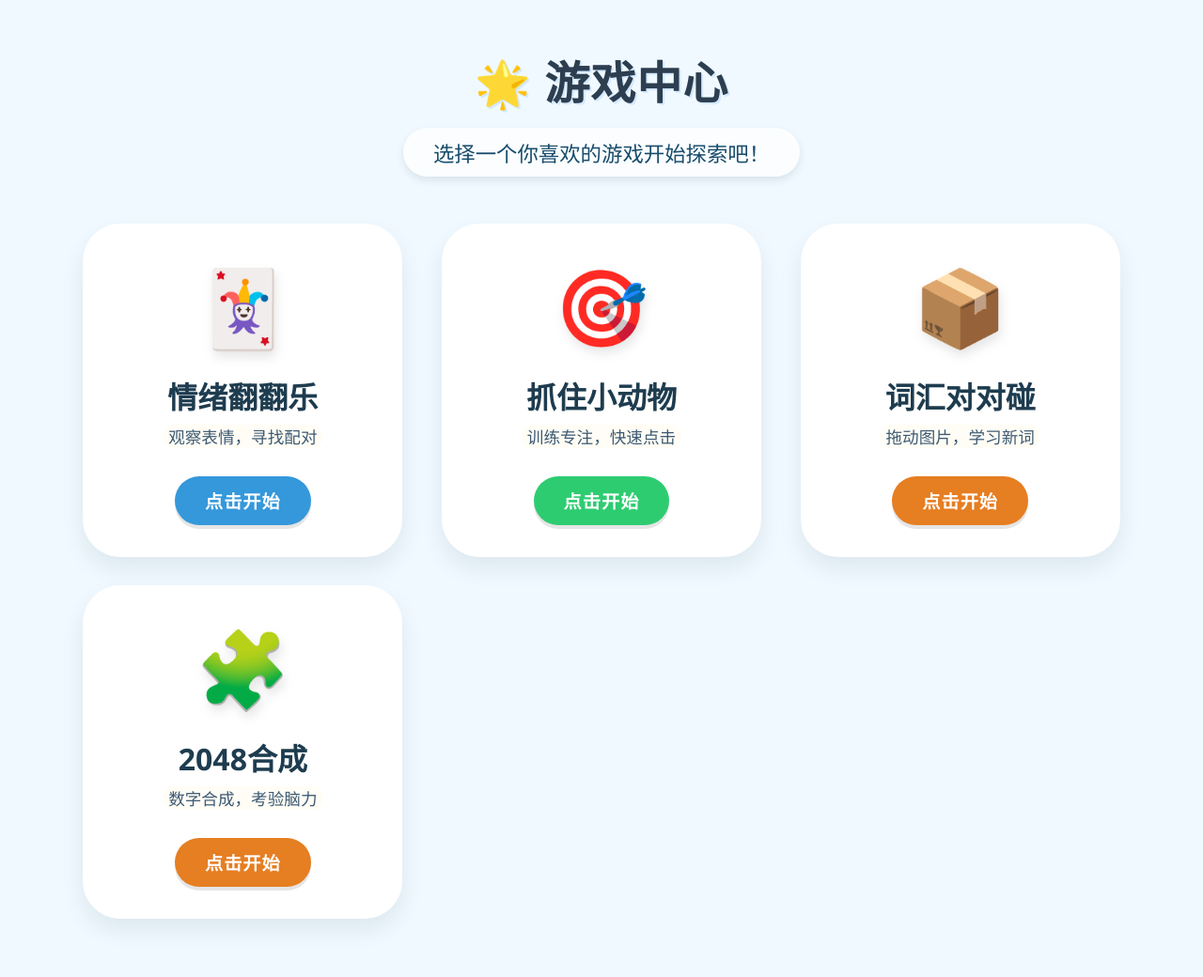
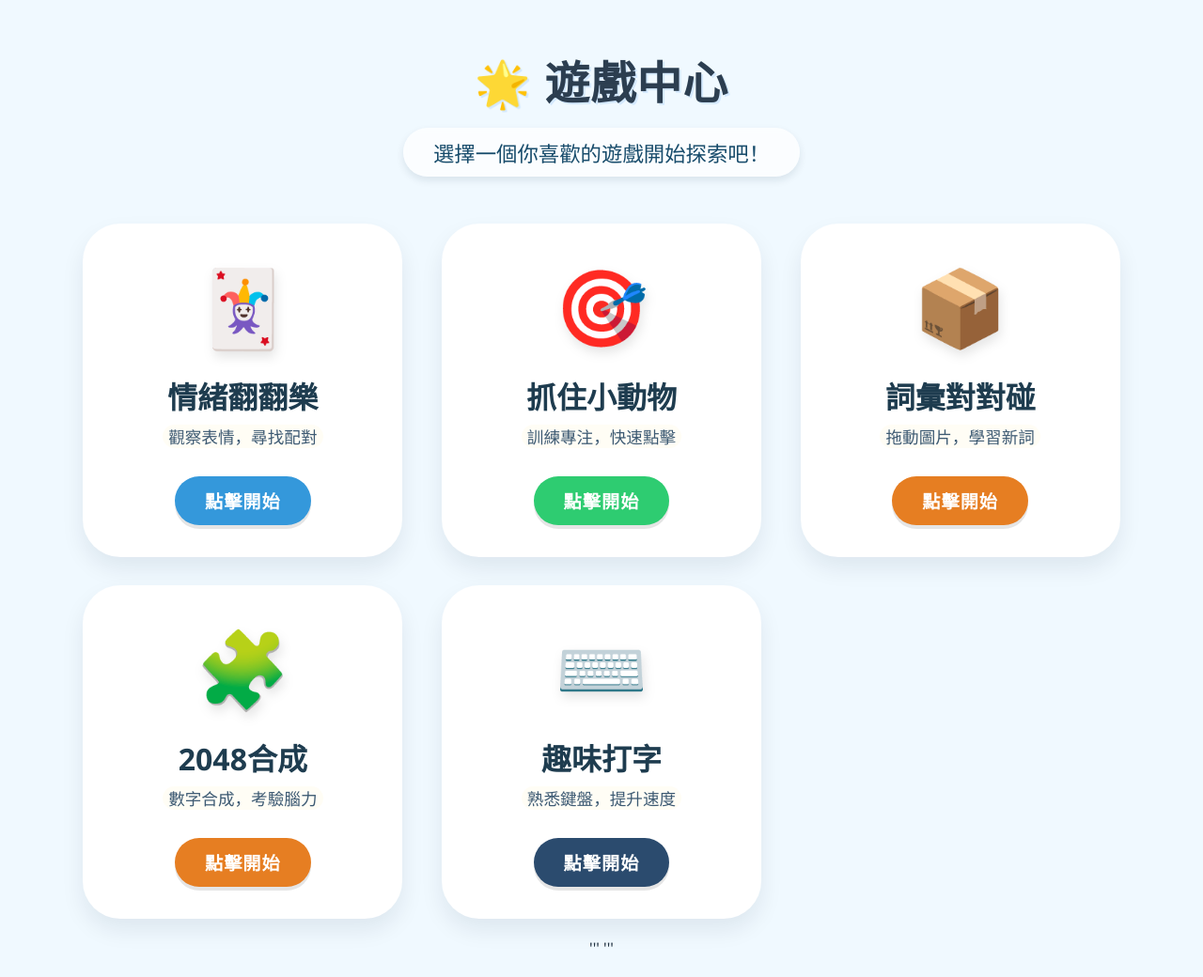
Before and after one commit to findbaicha/apl26_final_present, a plain HTML site: page index.html in a window 1280 px wide. Shown: the whole page at 94% size. Before the commit the page ends 1018 px from the top, so only its background shows below. Drawn offline with Linux system fonts and the light colour scheme.

Commit message:
Complete index.html: Added entry for typing_game.html

```diff
--- a/index.html
+++ b/index.html
@@ -3,64 +3,71 @@
 <head>
     <meta charset="UTF-8">
     <meta name="viewport" content="width=device-width, initial-scale=1.0">
-    <title>特教辅助游戏中心 · 全部置中</title>
+    <title>特教輔助遊戲中心 · 全部置中</title>
     <link rel="stylesheet" href="style.css">
 </head>
 <body>
 
     <header>
-        <h1>🌟 游戏中心</h1>
-        <p>选择一个你喜欢的游戏开始探索吧！</p>
+        <h1>🌟 遊戲中心</h1>
+        <p>選擇一個你喜歡的遊戲開始探索吧！</p>
     </header>
 
-    <!-- 使用grid容器，所有卡片自动居中，忽略html中的换行干扰 -->
     <main class="game-container">
-        <a href="game1.html" class="game-card card-blue" onmouseover="speak('情绪翻翻乐')">
+        <a href="game1.html" class="game-card card-blue" onmouseover="speak('情緒翻翻樂')">
             <div class="icon">🃏</div>
-            <h2>情绪翻翻乐</h2>
-            <p>观察表情，寻找配对</p>
-            <span class="btn">点击开始</span>
+            <h2>情緒翻翻樂</h2>
+            <p>觀察表情，尋找配對</p>
+            <span class="btn">點擊開始</span>
         </a>
 
-        <a href="game2.html" class="game-card card-green" onmouseover="speak('抓住小动物')">
+        <a href="game2.html" class="game-card card-green" onmouseover="speak('抓住小動物')">
             <div class="icon">🎯</div>
-            <h2>抓住小动物</h2>
-            <p>训练专注，快速点击</p>
-            <span class="btn">点击开始</span>
+            <h2>抓住小動物</h2>
+            <p>訓練專注，快速點擊</p>
+            <span class="btn">點擊開始</span>
         </a>
-        <!-- 原html中的<br>已被css隐藏，不会导致换行错位 -->
+
         <br>
-        <a href="game3.html" class="game-card card-orange" onmouseover="speak('词汇对对碰')">
+
+        <a href="game3.html" class="game-card card-orange" onmouseover="speak('詞彙對對碰')">
             <div class="icon">📦</div>
-            <h2>词汇对对碰</h2>
-            <p>拖动图片，学习新词</p>
-            <span class="btn">点击开始</span>
+            <h2>詞彙對對碰</h2>
+            <p>拖動圖片，學習新詞</p>
+            <span class="btn">點擊開始</span>
         </a>
 
         <a href="game4.html" class="game-card card-orange" onmouseover="speak('2048合成')">
-            <div class="icon"> 🧩</div>
+            <div class="icon">🧩</div>
             <h2>2048合成</h2>
-            <p>数字合成，考验脑力</p>
-            <span class="btn">点击开始</span>
+            <p>數字合成，考驗腦力</p>
+            <span class="btn">點擊開始</span>
+        </a>
+
+        <a href="typing_game.html" class="game-card card-purple" onmouseover="speak('趣味打字遊戲')">
+            <div class="icon">⌨️</div>
+            <h2>趣味打字</h2>
+            <p>熟悉鍵盤，提升速度</p>
+            <span class="btn">點擊開始</span>
         </a>
     </main>
-
-    <!-- 语音辅助功能 -->
+'''
     <script>
-        // 语音辅助功能：当鼠标划过或点击时读出游戏名 (特教友好)
+        // 語音輔助功能：當鼠標劃過或點擊時讀出遊戲名 (特教友好)
         function speak(text) {
-            // 防止短时间内多次触发导致声音混乱
+            // 防止短時間內多次觸發導致聲音混亂
             if (window.speechSynthesis.speaking) {
                 window.speechSynthesis.cancel();
             }
             const msg = new SpeechSynthesisUtterance(text);
             msg.lang = 'zh-CN';
-            msg.rate = 0.8; // 语速稍慢一点，方便听清
+            msg.rate = 0.8; // 語速稍慢一點，方便聽清
             msg.volume = 1;
-            // 再次确保停止之前的播放
+            // 再次確保停止之前的播放
             window.speechSynthesis.cancel();
             window.speechSynthesis.speak(msg);
         }
     </script>
+'''
 </body>
 </html>
```
